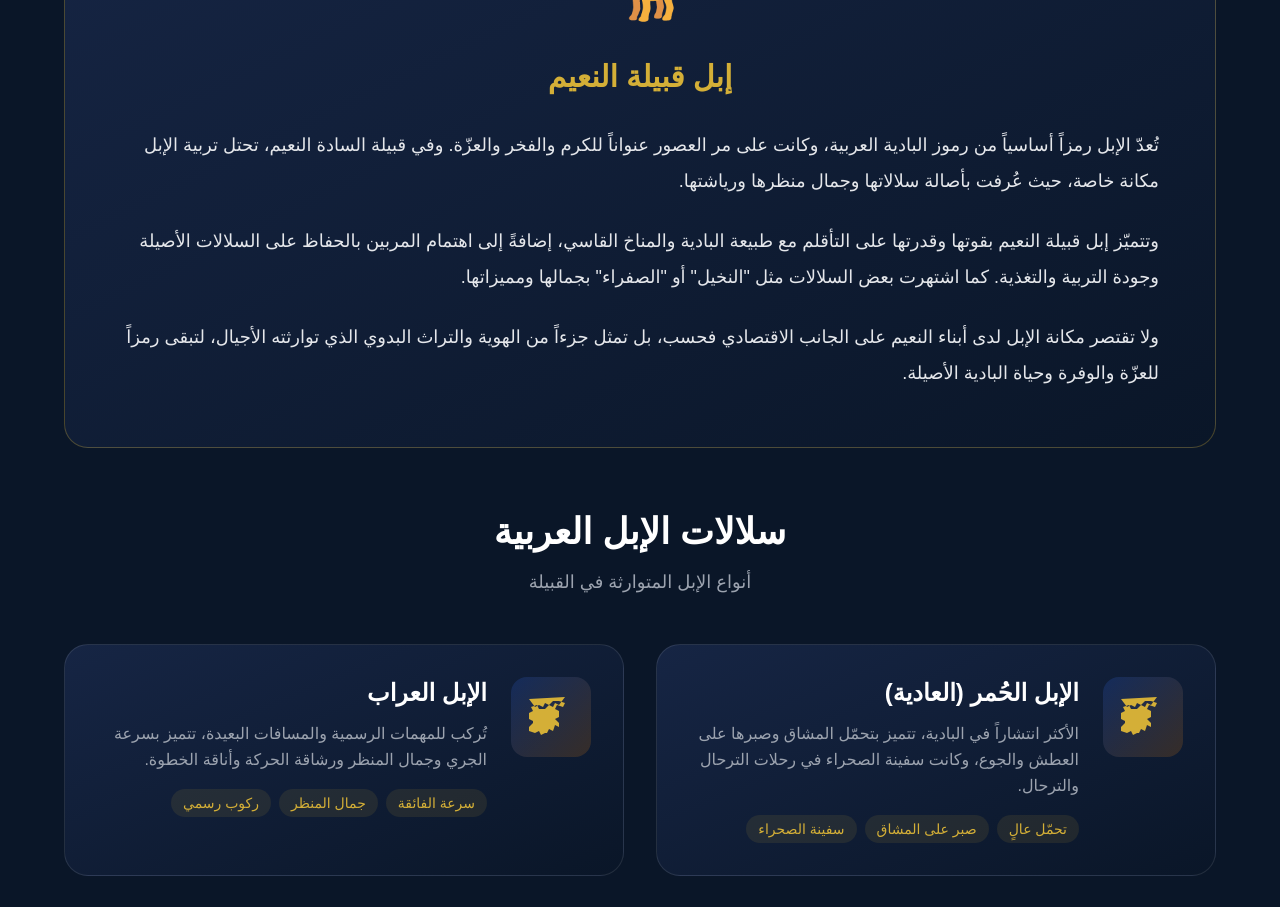
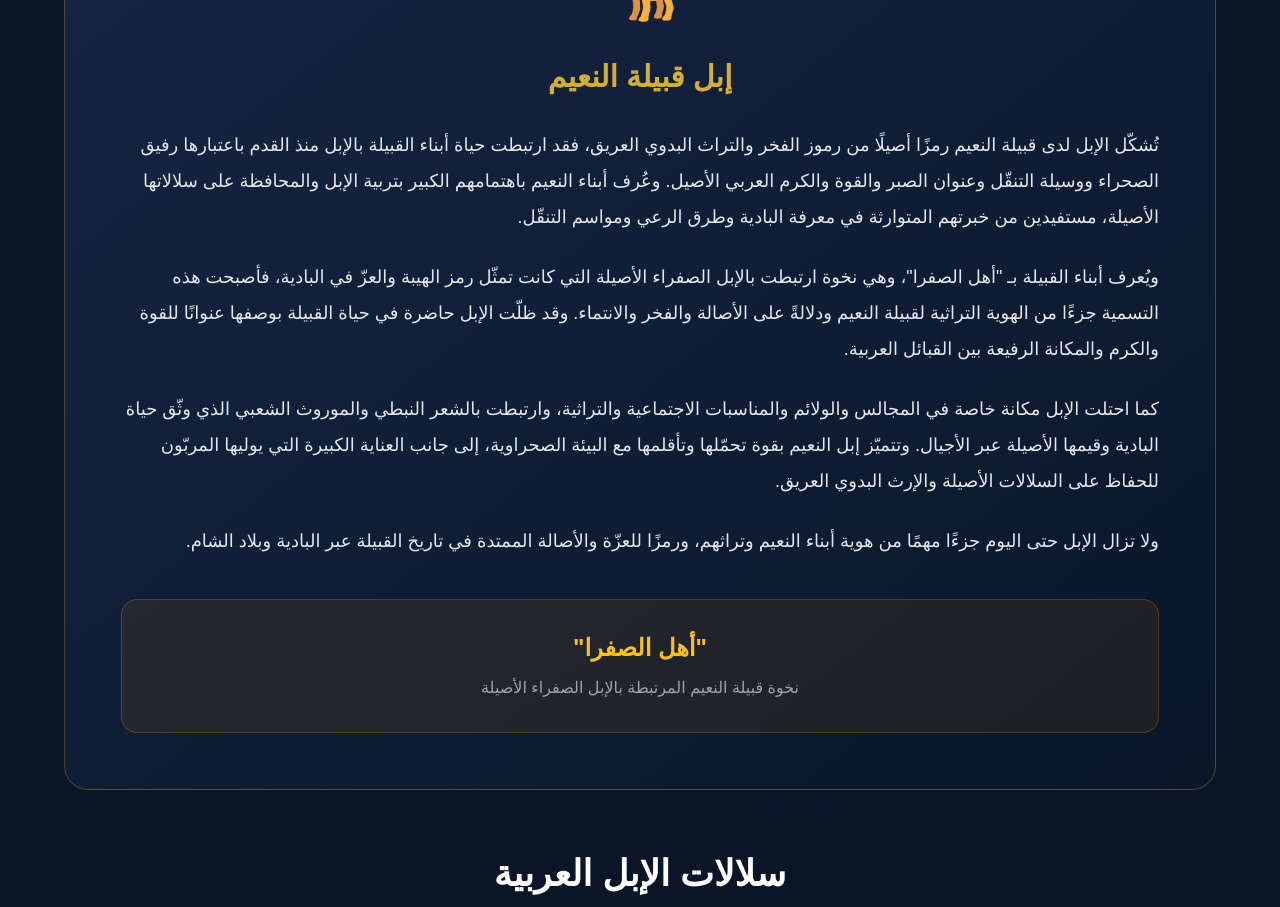
Before and after one commit to qabilatalnaim/qabila-al-naim, a React (Vite) app: page /camels in a window 1280 px wide. Shown: the part 1120-2027 px from the top of the page. Built offline with nearby package versions, Linux system fonts and the light colour scheme.

Commit message:
Add Al-Naim tribe camel heritage text to CamelsPage

```diff
--- a/src/pages/CamelsPage.tsx
+++ b/src/pages/CamelsPage.tsx
@@ -221,7 +221,7 @@ export default function CamelsPage() {
         <div className="container mx-auto px-4">
           <div className="max-w-6xl mx-auto">
 
-            {/* Introduction */}
+            {/* Introduction - Updated with user's text */}
             <div className="bg-gradient-to-br from-[#162544] to-[#0a1628] rounded-3xl p-10 md:p-14 border border-[#D4AF37]/30 mb-16">
               <div className="text-center mb-10">
                 <span className="text-7xl">🐪</span>
@@ -229,14 +229,21 @@ export default function CamelsPage() {
               <h2 className="text-3xl font-bold text-[#D4AF37] mb-8 text-center">إبل قبيلة النعيم</h2>
               <div className="text-gray-200 text-lg leading-loose space-y-6">
                 <p>
-                  تُعدّ الإبل رمزاً أساسياً من رموز البادية العربية، وكانت على مر العصور عنواناً للكرم والفخر والعزّة. وفي قبيلة السادة النعيم، تحتل تربية الإبل مكانة خاصة، حيث عُرفت بأصالة سلالاتها وجمال منظرها ورياشتها.
+                  تُشكّل الإبل لدى قبيلة النعيم رمزًا أصيلًا من رموز الفخر والتراث البدوي العريق، فقد ارتبطت حياة أبناء القبيلة بالإبل منذ القدم باعتبارها رفيق الصحراء ووسيلة التنقّل وعنوان الصبر والقوة والكرم العربي الأصيل. وعُرف أبناء النعيم باهتمامهم الكبير بتربية الإبل والمحافظة على سلالاتها الأصيلة، مستفيدين من خبرتهم المتوارثة في معرفة البادية وطرق الرعي ومواسم التنقّل.
                 </p>
                 <p>
-                  وتتميّز إبل قبيلة النعيم بقوتها وقدرتها على التأقلم مع طبيعة البادية والمناخ القاسي، إضافةً إلى اهتمام المربين بالحفاظ على السلالات الأصيلة وجودة التربية والتغذية. كما اشتهرت بعض السلالات مثل "النخيل" أو "الصفراء" بجمالها ومميزاتها.
+                  ويُعرف أبناء القبيلة بـ "أهل الصفرا"، وهي نخوة ارتبطت بالإبل الصفراء الأصيلة التي كانت تمثّل رمز الهيبة والعزّ في البادية، فأصبحت هذه التسمية جزءًا من الهوية التراثية لقبيلة النعيم ودلالةً على الأصالة والفخر والانتماء. وقد ظلّت الإبل حاضرة في حياة القبيلة بوصفها عنوانًا للقوة والكرم والمكانة الرفيعة بين القبائل العربية.
                 </p>
                 <p>
-                  ولا تقتصر مكانة الإبل لدى أبناء النعيم على الجانب الاقتصادي فحسب، بل تمثل جزءاً من الهوية والتراث البدوي الذي توارثته الأجيال، لتبقى رمزاً للعزّة والوفرة وحياة البادية الأصيلة.
+                  كما احتلت الإبل مكانة خاصة في المجالس والولائم والمناسبات الاجتماعية والتراثية، وارتبطت بالشعر النبطي والموروث الشعبي الذي وثّق حياة البادية وقيمها الأصيلة عبر الأجيال. وتتميّز إبل النعيم بقوة تحمّلها وتأقلمها مع البيئة الصحراوية، إلى جانب العناية الكبيرة التي يوليها المربّون للحفاظ على السلالات الأصيلة والإرث البدوي العريق.
                 </p>
+                <p>
+                  ولا تزال الإبل حتى اليوم جزءًا مهمًا من هوية أبناء النعيم وتراثهم، ورمزًا للعزّة والأصالة الممتدة في تاريخ القبيلة عبر البادية وبلاد الشام.
+                </p>
+              </div>
+              <div className="mt-10 bg-amber-600/10 rounded-2xl p-8 border border-amber-600/30 text-center">
+                <p className="text-amber-400 font-bold text-2xl">"أهل الصفرا"</p>
+                <p className="text-gray-400 mt-3">نخوة قبيلة النعيم المرتبطة بالإبل الصفراء الأصيلة</p>
               </div>
             </div>
 
```
